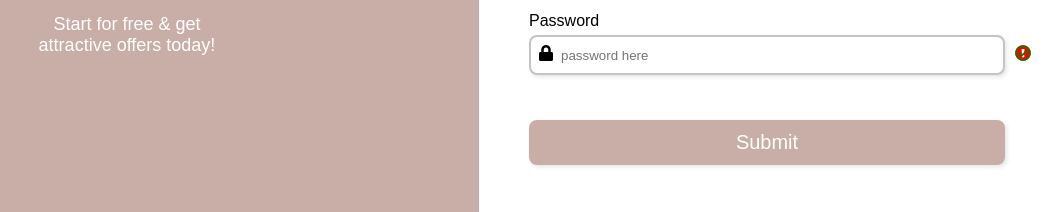
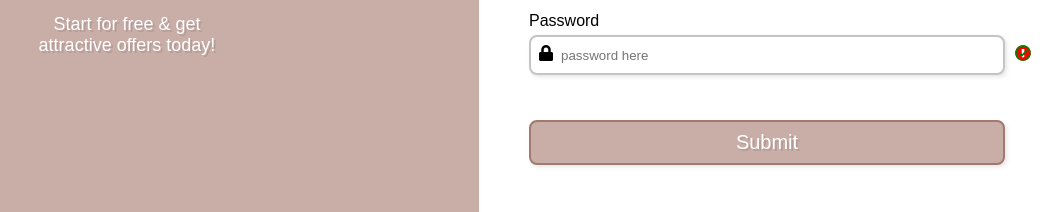
Before and after one commit to lydiastef/JS-Forms, a plain HTML site: page index.html in a window 1280 px wide. Shown: the part 1048-1260 px from the top of the page, without its empty margins (225-1280 px from the left). Drawn offline with Linux system fonts and the light colour scheme.

Commit message:
Changed a few more things, colors, border color, shadows...

```diff
--- a/style.css
+++ b/style.css
@@ -73,13 +73,15 @@ button {
     width: 100%;
     height: 45px;
     background-color: #c9ada7;
-    border: 2px solid #c9ada7;
+    border: 2px solid #a17970;
     border-radius: 8px;
     color: #fff;
     font-size: 20px;
     cursor: pointer;
     box-shadow: 2px 2px 4px rgba(0, 0, 0, 0.1);
     transition: all 0.1s ease;
+    text-shadow: 2px 2px rgba(0, 0, 0, 0.1);
+
 }
 
 button:hover {
@@ -150,6 +152,8 @@ form {
     text-align: center;
     color: white;
     font-size: 18px;
+    text-shadow: 2px 2px rgba(0, 0, 0, 0.1);
+
 }
 
 form {
```
Also changed, not shown: Screenshot (145).png (added).
